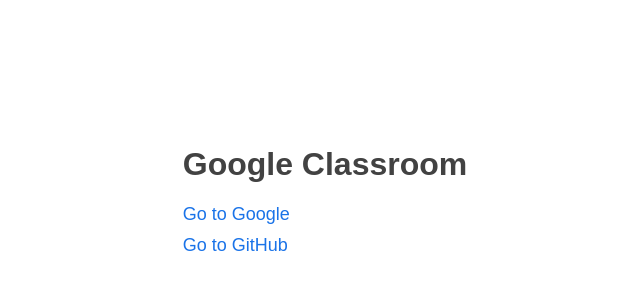
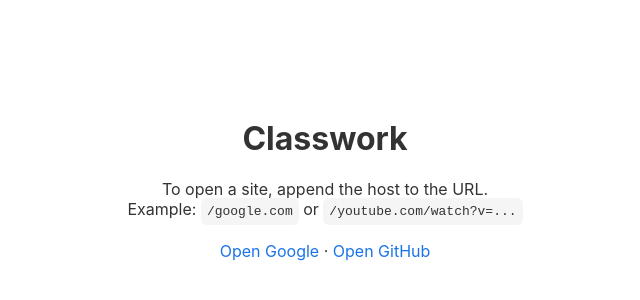
Before and after one commit to bk9llh-hue/assignments, a website: page home.html in a window 1280 px wide. Shown: the part 210-510 px from the top of the page, without its empty margins (315-955 px from the left). Drawn offline with Linux system fonts and the light colour scheme.

Commit message:
Update home.html

```diff
--- a/home.html
+++ b/home.html
@@ -13,18 +13,19 @@
 <meta name="theme-color" content="#424242">
 <meta name="apple-mobile-web-app-capable" content="yes">
 <meta name="apple-mobile-web-app-title" content="Google Classroom">
-
 <style>
-body { margin:0; background:#fff; display:flex; justify-content:center; align-items:center; height:100vh; font-family:Poppins, sans-serif; }
-h1 { color:#424242; font-size:32px; text-align:center; }
-a { color:#1a73e8; text-decoration:none; font-size:18px; margin-top:10px; display:block; }
+body{margin:0;height:100vh;display:flex;align-items:center;justify-content:center;font-family:Inter,system-ui,Arial,sans-serif;background:#fff}
+.wrap{text-align:center;color:#333}
+a{display:inline-block;margin:6px 0;color:#1a73e8;text-decoration:none}
+code{background:#f5f5f5;padding:6px;border-radius:6px}
 </style>
 </head>
 <body>
-<div>
-  <h1>Google Classroom</h1>
-  <a href="/google.com">Go to Google</a>
-  <a href="/github.com">Go to GitHub</a>
+<div class="wrap">
+<h1>Classwork</h1>
+<p>To open a site, append the host to the URL.<br>
+Example: <code>/google.com</code> or <code>/youtube.com/watch?v=...</code></p>
+<p><a href="/google.com">Open Google</a> · <a href="/github.com">Open GitHub</a></p>
 </div>
 </body>
 </html>
```
